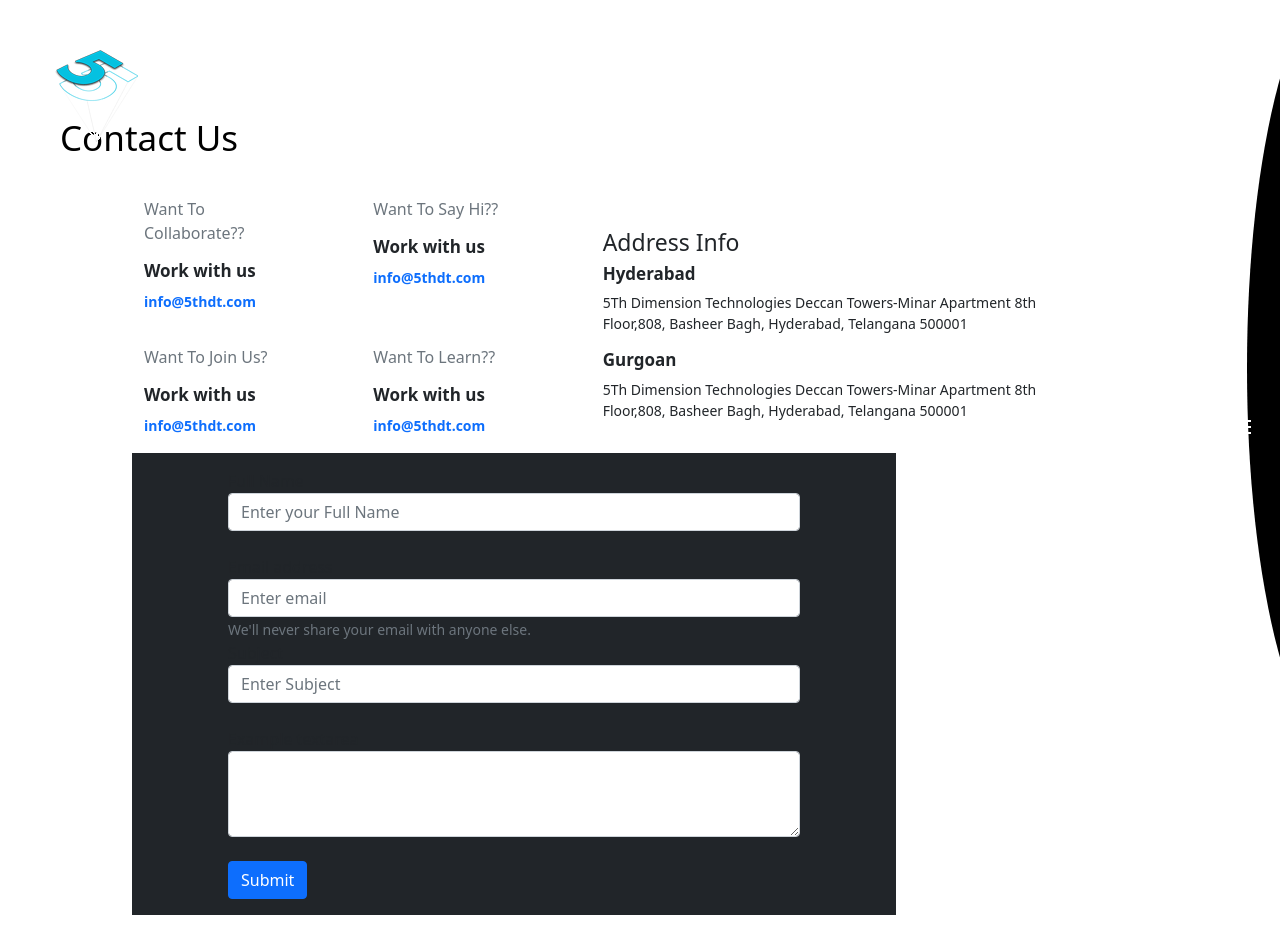
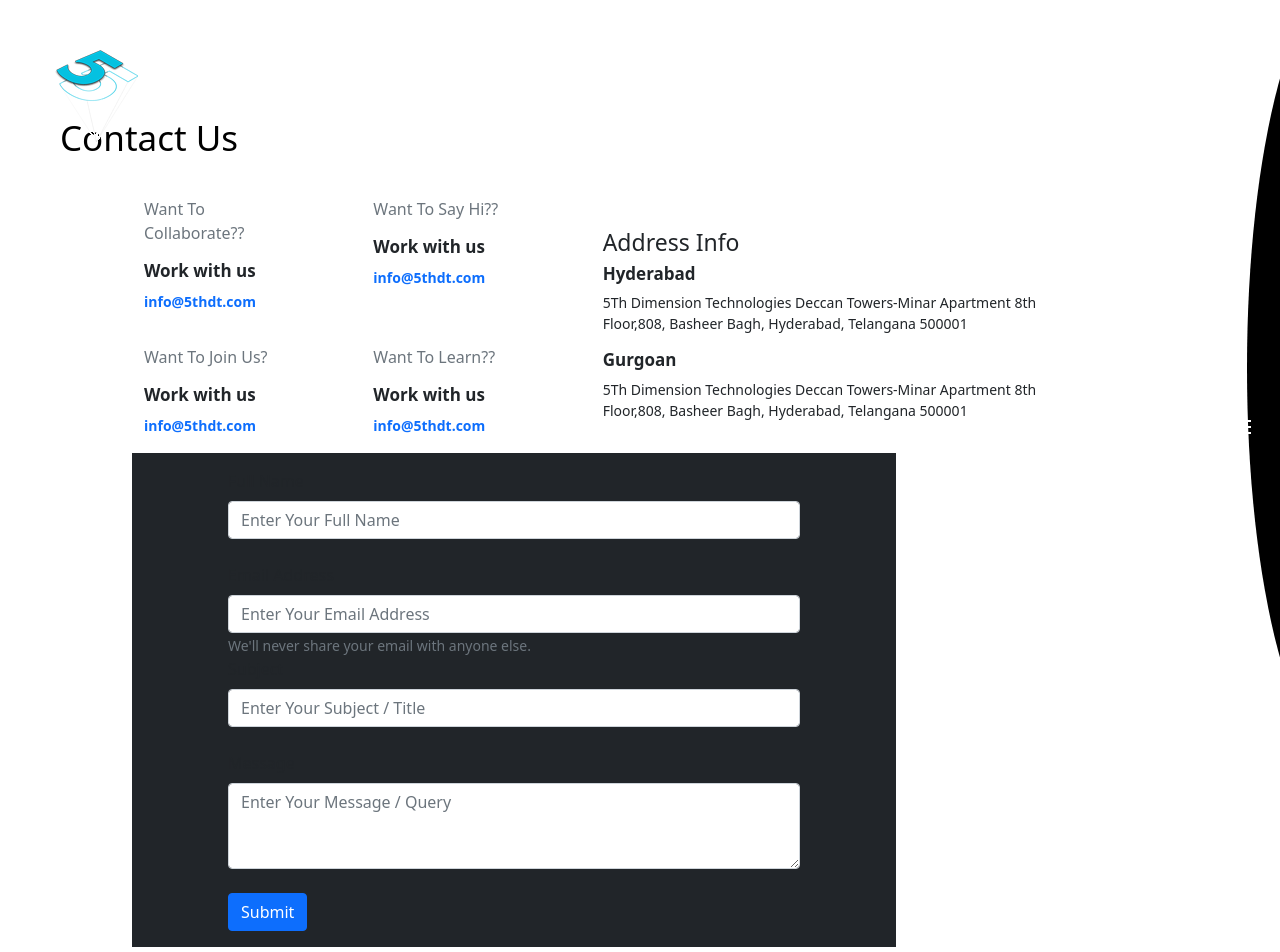
Before and after one commit to saisashreek1992/5thdtreactwebsite, a React (Create React App) app: page /contactus in a window 1280 px wide. Shown: the top 952 px of the page. Built offline with nearby package versions, Linux system fonts and the light colour scheme.

Commit message:
React-Bootstrap pluging added for contact-form

```diff
--- a/package.json
+++ b/package.json
@@ -10,6 +10,7 @@
     "bootstrap": "^5.1.3",
     "popper.js": "^1.16.1",
     "react": "^17.0.2",
+    "react-bootstrap": "^2.0.3",
     "react-dom": "^17.0.2",
     "react-router-dom": "^6.0.2",
     "react-scripts": "4.0.3",
--- a/src/Components/Ui/Static Pages/ContactForm.js
+++ b/src/Components/Ui/Static Pages/ContactForm.js
@@ -1,58 +1,96 @@
-import React from "react";
+import React, { useState } from "react";
+import {Form, Button}  from 'react-bootstrap';
+
 const ContactForm = () => {
+
+    const [fullName, setFullName] = useState('');
+    const [email, setEmail] = useState('');
+    const [subject, setSubject] = useState('');
+    const [message, setMessage] = useState('');
+
+    const fullNameChangeHandler = (event) => {
+        setFullName(event.target.value);
+    };
+
+    const emailChangeHandler = (event) => {
+        setEmail(event.target.value);
+    };
+
+    const subjecChangeHandler = (event) => {
+        setSubject(event.target.value);
+    };
+
+    const messageChangeHandler = (event) => {
+        setMessage(event.target.value);
+    };
+
+    const contactSubmitHandler = (event) => {
+        event.preventDefault();
+        const contactForm = {
+            name: fullName,
+            email: email,
+            subject: subject,
+            info: message
+        };
+        console.log(contactForm);
+        setFullName('');
+        setEmail('');
+        setSubject('');
+        setMessage('');
+    };
+
     return (
-        <div className="row col px-5 my-3 ">
-            <form>
-                <div className="form-group ">
-                    <label for="fname">Full Name</label>
-                    <input
-                        type="text"
-                        className="form-control"
-                        id="fname"
-                        placeholder="Enter your Full Name"
+        <div className="row col px-5 my-3">
+            <Form onSubmit={contactSubmitHandler}>
+                <Form.Group>
+                    <Form.Label>Full Name</Form.Label>
+                    <Form.Control
+                        type='text'
+                        id='fname'
+                        placeholder="Enter Your Full Name"
+                        value={fullName}
+                        onChange={fullNameChangeHandler}
                     />
                     <small className="form-text text-muted"> &nbsp;</small>
-                </div>
-
-                <div className="form-group  ">
-                    <label for="exampleInputEmail1">Email address</label>
-                    <input
-                        type="email"
-                        className="form-control"
-                        id="exampleInputEmail1"
-                        aria-describedby="emailHelp"
-                        placeholder="Enter email"
+                </Form.Group>
+                <Form.Group>
+                    <Form.Label>Email Address</Form.Label>
+                    <Form.Control
+                        type='email'
+                        id='emailId'
+                        placeholder="Enter Your Email Address"
+                        value={email}
+                        onChange={emailChangeHandler}
                     />
                     <small id="emailHelp" className="form-text text-muted">
                         We'll never share your email with anyone else.
                     </small>
-                </div>
-                <div className="form-group ">
-                    <label for="sub">Subject</label>
-                    <input
-                        type="text"
-                        className="form-control"
-                        id="sub"
-                        placeholder="Enter Subject"
+                </Form.Group>
+                <Form.Group>
+                    <Form.Label>Subject</Form.Label>
+                    <Form.Control
+                        type='text'
+                        id='subject'
+                        placeholder="Enter Your Subject / Title"
+                        value={subject}
+                        onChange={subjecChangeHandler}
                     />
                     <small className="form-text text-muted"> &nbsp;</small>
-                </div>
-                <div class="form-group">
-                    <label for="exampleFormControlTextarea1">
-                        Example textarea
-                    </label>
-                    <textarea
-                        class="form-control"
-                        id="exampleFormControlTextarea1"
+                </Form.Group>
+                <Form.Group>
+                    <Form.Label>Message</Form.Label>
+                    <Form.Control
+                        as="textarea"
                         rows="3"
-                    ></textarea>
+                        id='message'
+                        placeholder="Enter Your Message / Query"
+                        value={message}
+                        onChange={messageChangeHandler}
+                    />
                     <small className="form-text text-muted"> &nbsp;</small>
-                </div>
-
-                <button type="submit" className="btn btn-primary">
-                    Submit
-                </button>
-            </form>
+                </Form.Group>
+                <Button variant="primary" type="submit">Submit</Button>
+            </Form>
         </div>
     );
 };
```
Also changed, not shown: 1 other file (tests, documents, lock files or other folders).
